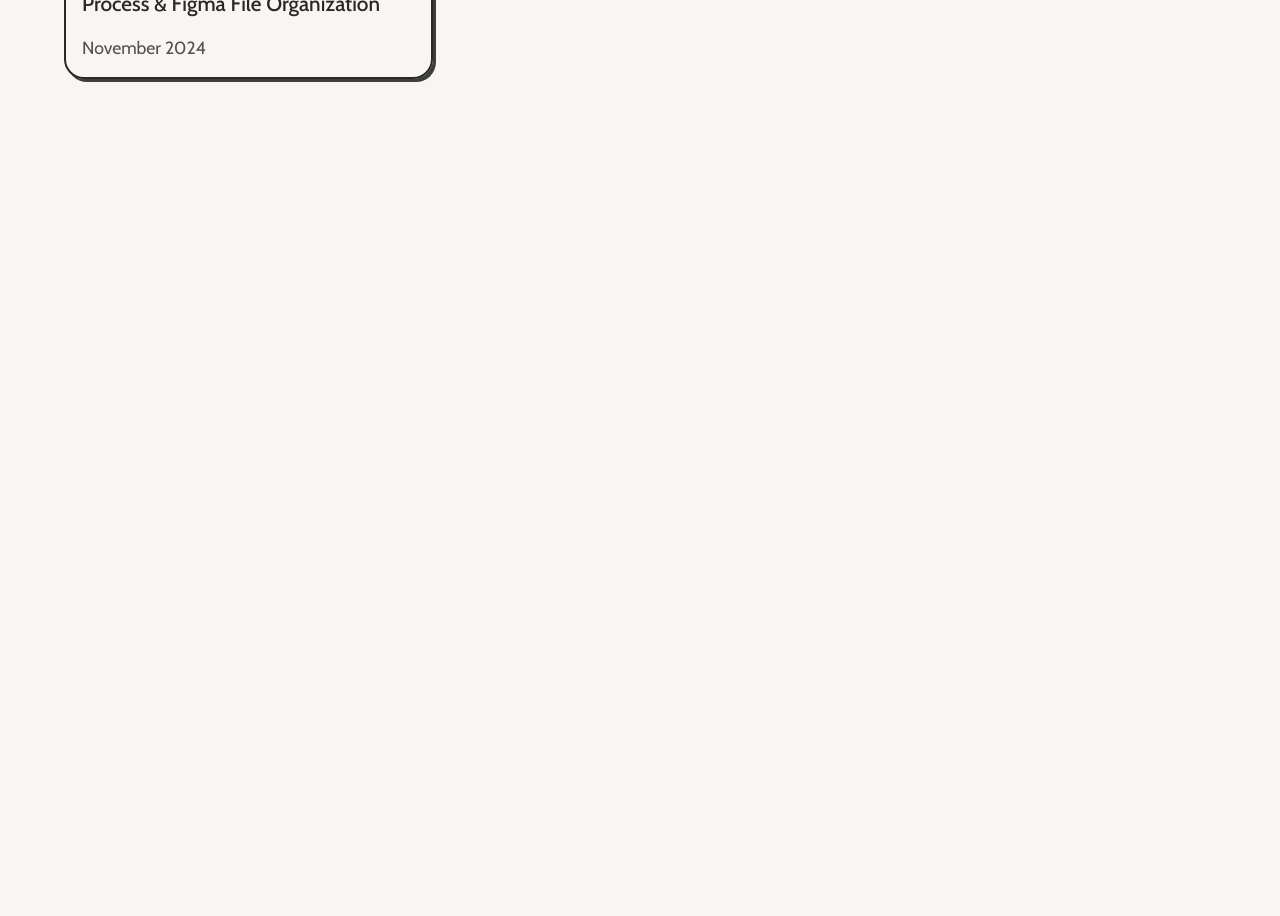
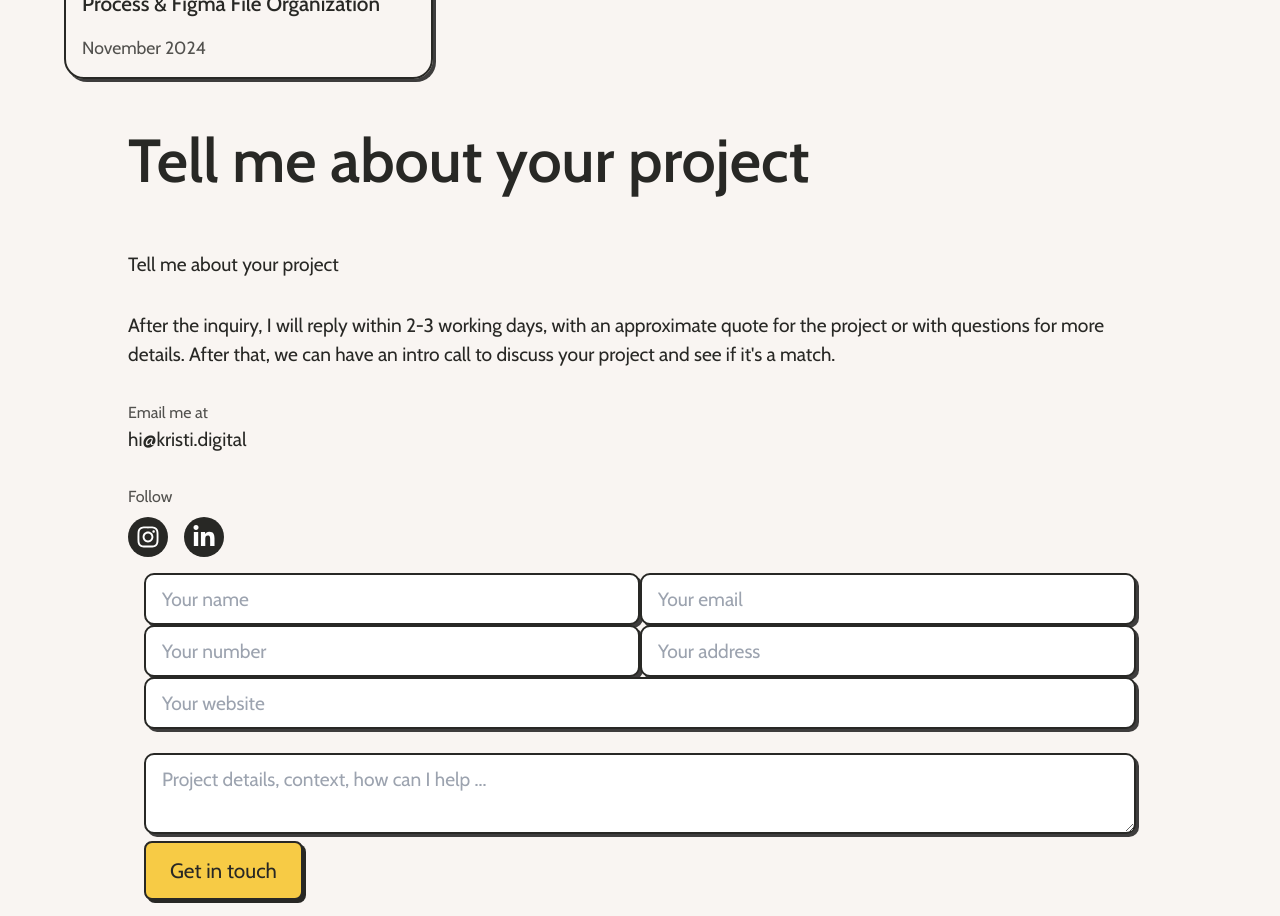
Before and after one commit to prathamm2506/new_portfolio, a React (Vite) app: page / in a window 1280 px wide. Shown: the part 5680-6596 px from the top of the page. Before the commit the page ends 5807 px from the top, so only its background shows below. Built offline with nearby package versions, Linux system fonts and the light colour scheme.

Commit message:
project done

```diff
--- a/package.json
+++ b/package.json
@@ -11,7 +11,8 @@
   },
   "dependencies": {
     "react": "^18.3.1",
-    "react-dom": "^18.3.1"
+    "react-dom": "^18.3.1",
+    "react-icons": "^5.4.0"
   },
   "devDependencies": {
     "@eslint/js": "^9.17.0",
--- a/src/App.jsx
+++ b/src/App.jsx
@@ -1,4 +1,5 @@
 import img1 from '../src/assets/Pratham.png'
+import Contact from './components/contact/Contact'
 import Education from './components/education/Education'
 import Header from './components/header/Header'
 import Navbar from './components/navbar/Navbar'
@@ -12,6 +13,7 @@ function App() {
       <Testimonial/>
       <Education/>
       <Project/>
+      <Contact/>
     </div>
   )
 }
--- /dev/null
+++ b/src/components/contact/Contact.css
@@ -0,0 +1,98 @@
+.conttext{
+    display: flex;
+    flex-direction: column;
+    gap: 2rem;
+}
+
+.conttext h1{
+    font-size: 3.8rem;
+    line-height: 110%;
+    margin-bottom: 1.5rem;
+    font-weight: 600;
+}
+
+.conttext p{
+    font-size: 1.2rem;
+    font-weight: 400;
+    color: var(--black) !important;
+}
+
+.conttext small{
+    font-size: 1rem;
+}
+
+.formdiv{
+    padding: 1rem;
+}
+
+.formdiv input{
+    border: 2px solid var(--black);
+    outline: none;
+    width: 50%;
+    border-radius:10px ;
+    font-size: 1.2rem;
+    padding: .6rem 1rem;
+    -webkit-box-shadow: 3px 3px 0px 0px rgba(0, 0, 0, 0.75);
+    -moz-box-shadow: 3px 3px 0px 0px rgba(0, 0, 0, 0.75);
+    box-shadow: 3px 3px 0px 0px rgba(0, 0, 0, 0.75);
+    transition: all 0.3s ease; /* smooth transitions for hover effect */
+    font-family: var(--cabin);
+    color: var(--p);
+}
+
+.formdiv input:hover {
+    -webkit-box-shadow: 6px 6px 0px 0px rgba(40, 40, 37, 1);
+    -moz-box-shadow: 6px 6px 0px 0px rgba(40, 40, 37, 1);
+    box-shadow: 6px 6px 0px 0px rgba(40, 40, 37, 1);
+  }
+
+  .webcont{
+    width: 100%;
+  }
+
+  .webcont input{
+    width: 100%;
+  }
+
+  .webcont textarea{
+    border: 2px solid var(--black);
+    outline: none;
+    width: 100%;
+    margin-top: 1.5rem;
+    border-radius:10px ;
+    font-size: 1.2rem;
+    padding: .6rem 1rem;
+    -webkit-box-shadow: 3px 3px 0px 0px rgba(0, 0, 0, 0.75);
+    -moz-box-shadow: 3px 3px 0px 0px rgba(0, 0, 0, 0.75);
+    box-shadow: 3px 3px 0px 0px rgba(0, 0, 0, 0.75);
+    transition: all 0.3s ease; /* smooth transitions for hover effect */
+    font-family: var(--cabin);
+    color: var(--p);
+  }
+
+  .webcont textarea:hover{
+    -webkit-box-shadow: 6px 6px 0px 0px rgba(40, 40, 37, 1);
+    -moz-box-shadow: 6px 6px 0px 0px rgba(40, 40, 37, 1);
+    box-shadow: 6px 6px 0px 0px rgba(40, 40, 37, 1);
+  }
+
+  .socials{
+    display: flex;
+    flex-direction: row;
+    gap: 1rem;
+  }
+
+  .socials>a{
+    background-color: var(--black);
+    color: var(--white);
+    font-size: 1.5rem;
+    border-radius: 50%;
+    padding: .5rem;
+    margin-top: .5rem;
+    transition: all 0.3s ease; /* smooth transitions for hover effect */
+  }
+
+  .socials>a:hover{
+    background-color: var(--p);
+    transform: translateY(-3px);
+  }
--- /dev/null
+++ b/src/components/contact/Contact.jsx
@@ -0,0 +1,60 @@
+import React from "react";
+import "./Contact.css";
+import { FaInstagram } from "react-icons/fa6";
+import { FaLinkedinIn } from "react-icons/fa6";
+
+const Contact = () => {
+  return (
+    <div className="flex flex-row contt py-12">
+      <div className="w-2/4 conttext">
+        <h1>Tell me about your project</h1>
+        <p>Tell me about your project</p>
+        <p>
+          After the inquiry, I will reply within 2-3 working days, with an
+          approximate quote for the project or with questions for more details.
+          After that, we can have an intro call to discuss your project and see
+          if it's a match.
+        </p>
+        <div>
+          <small>Email me at</small>
+          <p>hi@kristi.digital</p>
+        </div>
+        <div>
+            <small>Follow</small>
+            <div className="socials">
+                <a href=""><FaInstagram /></a>
+                <a href=""><FaLinkedinIn /></a>
+            </div>
+        </div>
+      </div>
+
+      <div className="w-2/4 formdiv">
+        <form action="">
+          <div className="flex flex-row gap-8 mb-6">
+            <input type="text" placeholder="Your name" />
+            <input type="text" placeholder="Your email" />
+          </div>
+
+          <div className="flex flex-row gap-8 mb-6">
+            <input type="text" placeholder="Your number" />
+            <input type="text" placeholder="Your address" />
+          </div>
+          <div className="webcont">
+            <input type="text" placeholder="Your website" />
+          </div>
+          <div className="webcont">
+            <textarea
+              name=""
+              id=""
+              placeholder="Project details, context, how can I help ..."
+            ></textarea>
+          </div>
+
+          <button className="button mt-6">Get in touch</button>
+        </form>
+      </div>
+    </div>
+  );
+};
+
+export default Contact;
```
Also changed, not shown: 1 other file (tests, documents, lock files or other folders).
